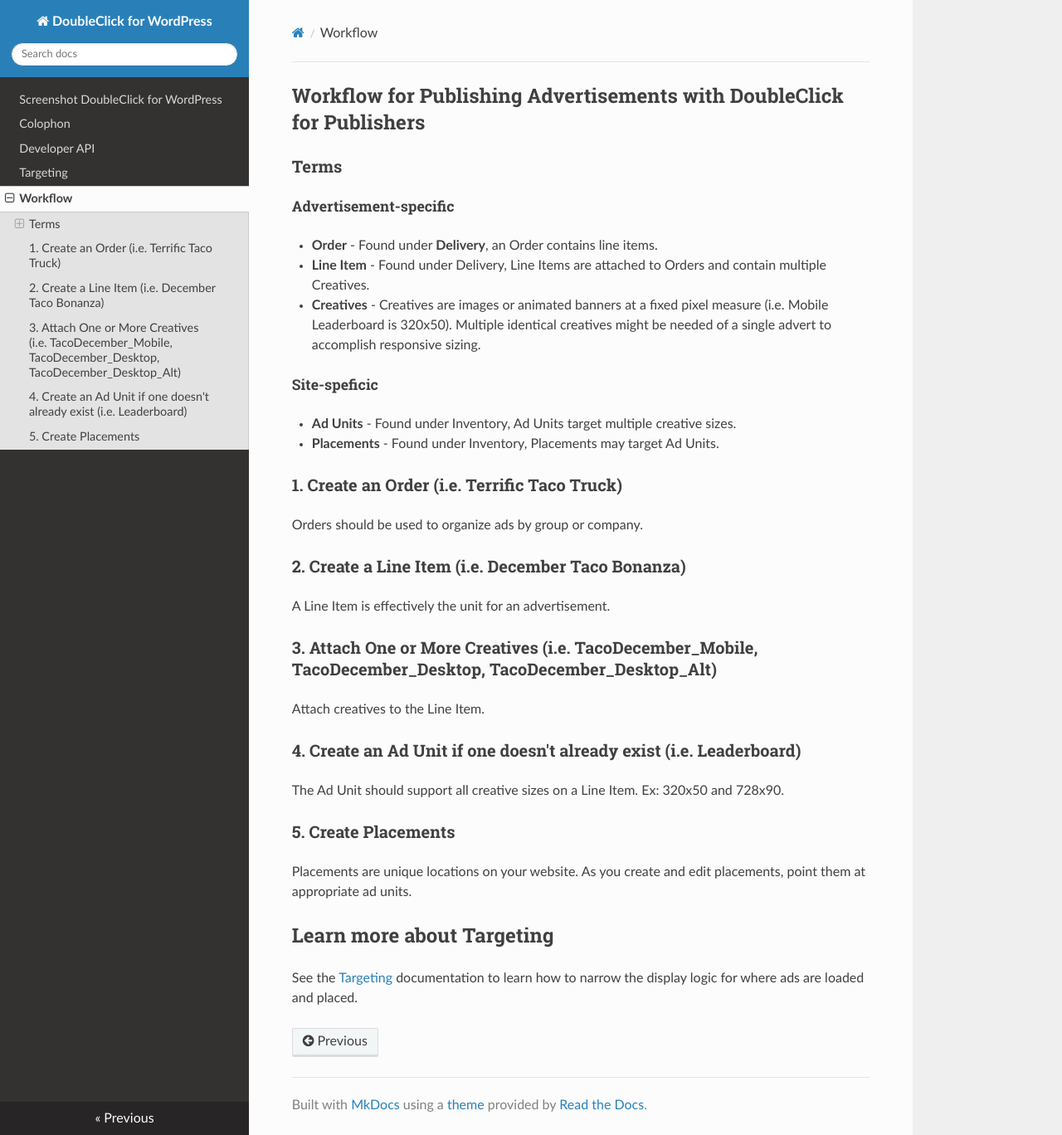
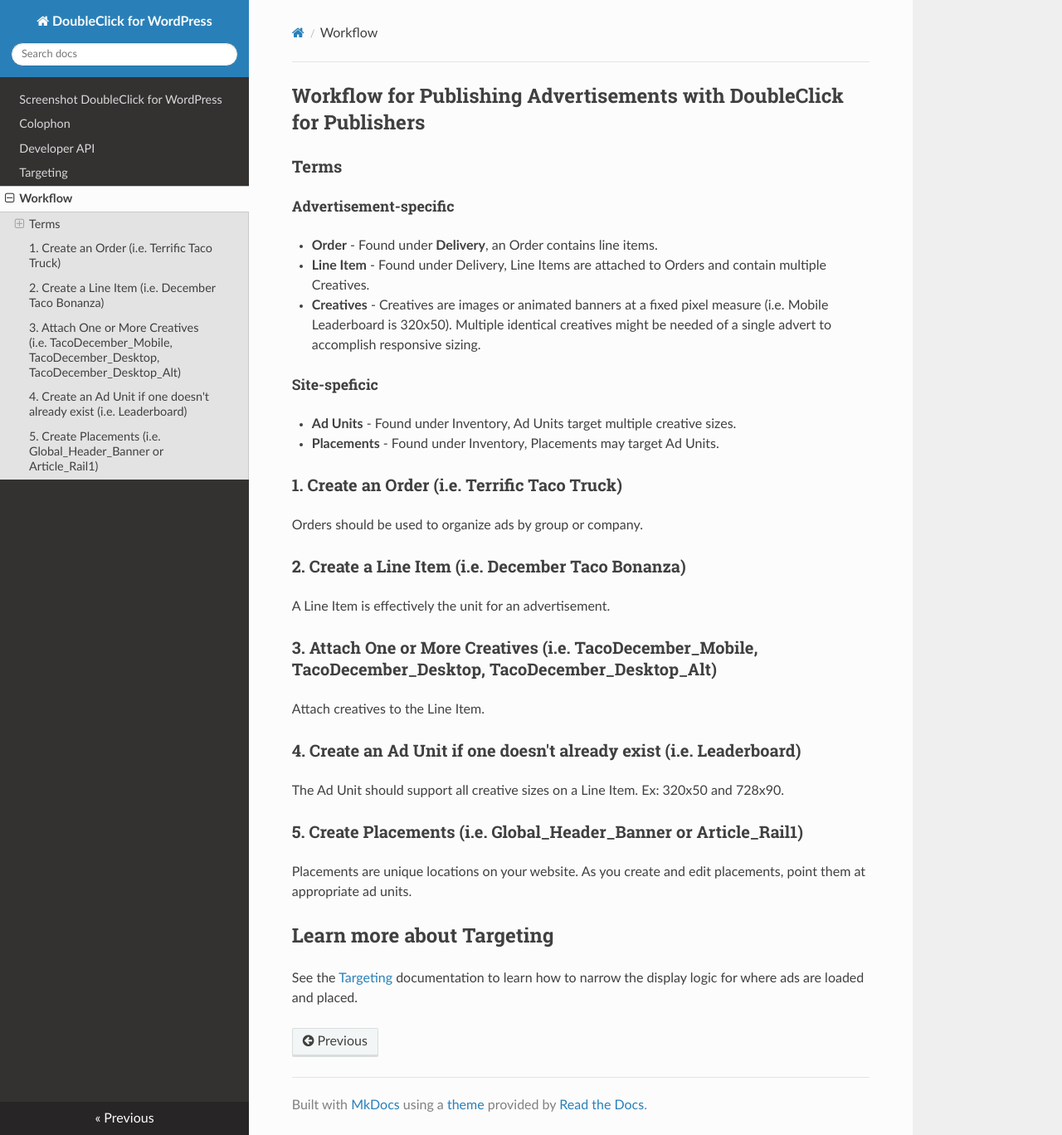
Before and after one commit to INN/doubleclick-for-wp, an MkDocs documentation site: the page built from docs/Workflow.md, in a window 1280 px wide and 1368 px high. Shown: the whole window at 83% size. Built offline with MkDocs 1.6.1, drawn with Linux system fonts in a browser that asks for light colours; nearby versions of some CDN libraries.

Commit message:
Update Workflow.md

```diff
--- a/docs/Workflow.md
+++ b/docs/Workflow.md
@@ -26,7 +26,7 @@ Attach creatives to the Line Item.
 
 The Ad Unit should support all creative sizes on a Line Item. Ex: 320x50 and 728x90.
 
-### 5. Create Placements
+### 5. Create Placements (i.e. Global_Header_Banner or Article_Rail1)
 
 Placements are unique locations on your website. As you create and edit placements, point them at appropriate ad units.
 
```
